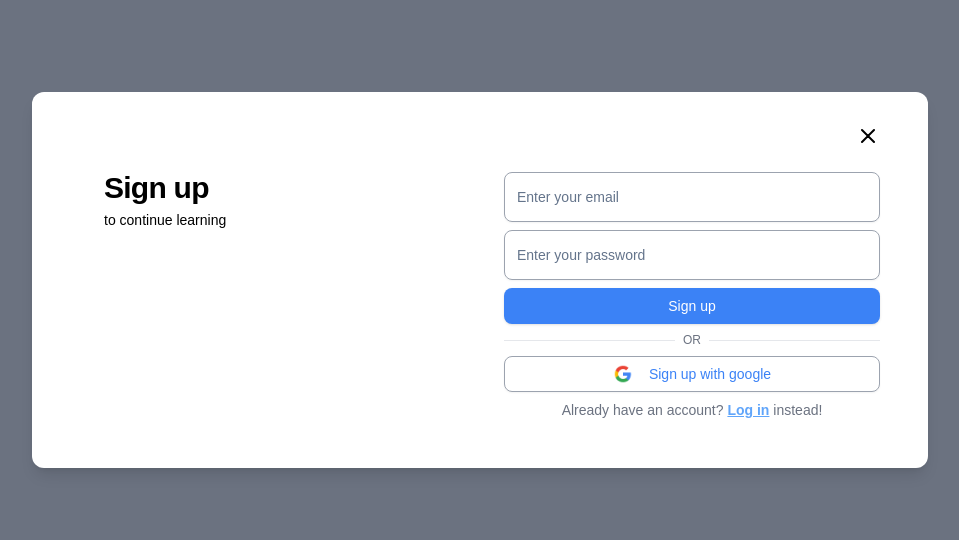
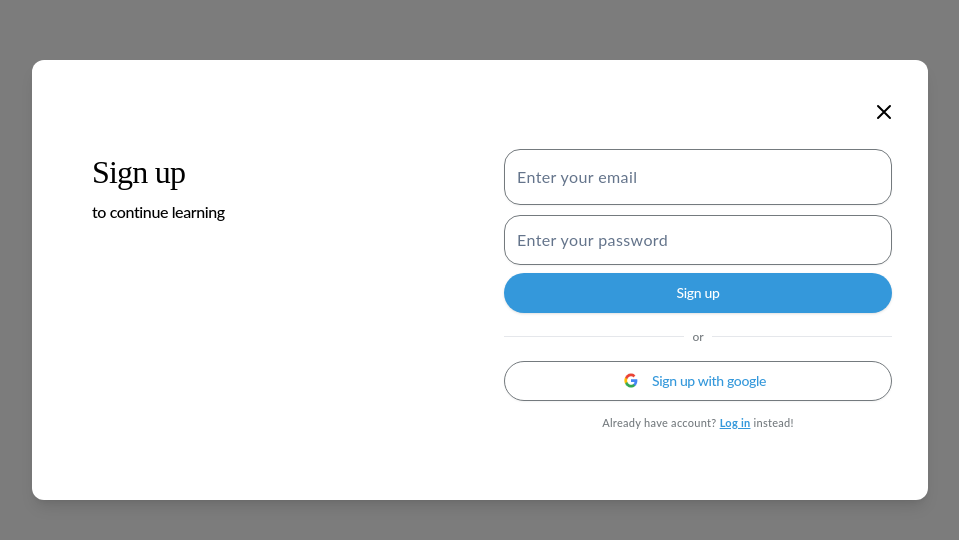
Before and after one commit to team-1-genics-2024/fe, a Next.js app: page /signup in a window 1280 px wide. Shown: the part 120-660 px from the top of the page, without its empty margins (160-1119 px from the left). Built offline with nearby package versions, Linux system fonts and the light colour scheme.

Commit message:
style finishing

```diff
--- a/app/layout.tsx
+++ b/app/layout.tsx
@@ -1,17 +1,8 @@
 import type { Metadata } from "next";
-import localFont from "next/font/local";
+import {Inter} from 'next/font/google'
 import "./globals.css";
 
-const geistSans = localFont({
-  src: "./fonts/GeistVF.woff",
-  variable: "--font-geist-sans",
-  weight: "100 900",
-});
-const geistMono = localFont({
-  src: "./fonts/GeistMonoVF.woff",
-  variable: "--font-geist-mono",
-  weight: "100 900",
-});
+const inter = Inter({ subsets: ["latin"] });
 
 export const metadata: Metadata = {
   title: "Create Next App",
@@ -26,7 +17,7 @@ export default function RootLayout({
   return (
     <html lang="en" className="!scroll-smooth">
       <body
-        className={`${geistSans.variable} ${geistMono.variable} antialiased`}
+        className={`${inter.className} antialiased`}
       >
         {children}
       </body>
--- a/app/login/page.tsx
+++ b/app/login/page.tsx
@@ -1,18 +1,46 @@
 "use client";
-import React from "react";
+import React, { useState } from "react";
 import { Button } from "@/components/ui/button";
 import { Input } from "@/components/ui/input";
 import Image from "next/image";
 import Link from "next/link";
 import { CardContent, CardHeader, CardTitle } from "@/components/ui/card";
-import { useFormStatus as useFormStatus } from "react-dom";
+import { useFormStatus } from "react-dom";
+import { Alert, AlertDescription } from "@/components/ui/alert";
+import { useRouter } from "next/navigation";
 
 export default function Page() {
+  const router = useRouter();
   const { pending } = useFormStatus();
+  const [email, setEmail] = useState("");
+  const [password, setPassword] = useState("");
+  const [error, setError] = useState("");
+
+  const existingEmails = ["test@example.com", "user@example.com"];
+
+  const handleEmailChange = (e: React.ChangeEvent<HTMLInputElement>) => {
+    setEmail(e.target.value);
+    setError("");
+  };
+
+  const handleSubmit = (e: React.FormEvent<HTMLFormElement>) => {
+    e.preventDefault();
+
+    if (existingEmails.includes(email)) {
+      setError(
+        "You already have an account with that email address. Try to log in instead."
+      );
+      return;
+    }
+  };
+
   return (
-    <div className="min-h-screen flex items-center justify-center bg-gray-500 dark:bg-gray-900 px-4">
-      <div className="w-full max-w-md lg:max-w-4xl lg:flex lg:items-center lg:justify-between p-6 bg-white dark:bg-gray-800 rounded-xl shadow-lg relative">
-        <button className="absolute top-4 right-4 lg:right-12 lg:top-8 text-black hover:text-gray-700 dark:text-gray-400 dark:hover:text-gray-200">
+    <div className="min-h-screen flex items-center justify-center bg-[#7c7c7c]">
+      <div className="w-full max-w-md lg:max-w-4xl lg:p-3 lg:h-[440px] lg:flex lg:items-center lg:justify-between p-0 bg-white rounded-xl shadow-lg relative lg:space-y-10">
+        <button
+          className="absolute top-6 lg:top-10 right-6 lg:right-8 text-black"
+          onClick={() => router.push("/")} // back to the home
+        >
           <svg
             xmlns="http://www.w3.org/2000/svg"
             className="h-6 w-6"
@@ -29,62 +57,90 @@ export default function Page() {
           </svg>
         </button>
 
-        {/* layar device besar */}
-        <div className="hidden lg:block lg:w-1/2 text-white p-6">
-          <CardHeader className="space-y-1 mb-40">
-            <CardTitle className="text-3xl font-bold text-black ">
+        {/* Large screen */}
+        <div className="hidden lg:block lg:w-1/2 text-white p-6 w-[862px] h-[392px] py-6">
+          <CardHeader className="space-y-2">
+            <CardTitle className="text-[32px] font-medium text-black font-['Poppins'] leading-10">
               Log in
             </CardTitle>
-            <p className="text-sm text-black dark:text-gray-400 ">
+            <p className="text-black text-base font-medium font-['Lato'] leading-normal tracking-tight">
               to continue learning
             </p>
+            <form onSubmit={handleSubmit}>
+              {error && (
+                <Alert
+                  variant="destructive"
+                  className="text-xs bg-[#ffdad7] text-[#c5524c] rounded-xl inline-flex gap-4 p-4 h-auto items-center mt-2"
+                >
+                  <AlertDescription className="self-stretch text-[#c5524c] text-sm font-normal font-['Lato'] leading-[1.5] tracking-wide">
+                    {error}
+                  </AlertDescription>
+                </Alert>
+              )}
+            </form>
           </CardHeader>
         </div>
 
-        {/* layar device kecil */}
+        {/* Small screen */}
         <div className="w-full lg:w-1/2">
-          <CardHeader className="space-y-1 mb-0 lg:hidden">
-            <CardTitle className="text-2xl font-bold text-start">
+          <CardHeader className="space-y-1 lg:hidden">
+            <CardTitle className="text-[32px] font-medium font-['Poppins'] leading-10 text-start">
               Log in
             </CardTitle>
             <p className="text-sm text-black dark:text-gray-400 text-start">
               to continue learning
             </p>
           </CardHeader>
-          <CardContent className="space-y-2 lg:mt-14">
-            <div className="space-y-2">
+          <CardContent className="space-y-4">
+            <form onSubmit={handleSubmit} className="space-y-2">
+              {error && (
+                <Alert
+                  variant="destructive"
+                  className="lg:hidden mb-4 bg-[#ffdad7] text-[#c5524c] rounded-xl inline-flex gap-4 p-4 h-auto items-center"
+                >
+                  <AlertDescription className="self-stretch text-[#c5524c] text-xs font-normal font-['Lato'] leading-[1.5] tracking-wide">
+                    {error}
+                  </AlertDescription>
+                </Alert>
+              )}
+              <div className="space-y-2.5">
                 <Input
                   type="email"
                   required
+                  value={email}
+                  onChange={handleEmailChange}
                   placeholder="Enter your email"
-                className="w-full px-3 py-6 border rounded-lg border-gray-400 focus:ring-2 focus:ring-blue-500"
+                  className="w-full h-14 px-3 py-6 border rounded-2xl border-[#747a7e] text-[#454b4f] text-base font-normal font-['Lato'] leading-normal tracking-wide"
                 />
                 <Input
                   type="password"
                   required
+                  value={password}
+                  onChange={(e) => setPassword(e.target.value)}
                   placeholder="Enter your password"
-                className="w-full px-3 py-6 border rounded-lg border-gray-400 focus:ring-2 focus:ring-blue-500"
+                  className="w-fullh-14  px-3 py-6 border rounded-2xl border-[#747a7e] text-[#454b4f] text-base font-normal font-['Lato'] leading-normal tracking-wide"
                 />
               </div>
 
               <Button
-              className="w-full bg-blue-500 rounded-lg hover:bg-blue-600 text-white py-2 transition-colors"
+                className=" text-sm h-10 w-full bg-[#3498db] rounded-[100px] hover:bg-[#3498DB] text-white transition-colors font-medium font-['Lato'] leading-tight tracking-tight"
                 disabled={pending}
                 type="submit"
               >
                 {pending ? (
-                <div className="h-5 w-5 animate-spin rounded-full border-b-2 border-white"></div>
+                  <div className="h-5 w-5 animate-spin rounded-full border-b-2 border-white text-[#3498db]"></div>
                 ) : (
                   <>Log in</>
                 )}
               </Button>
+            </form>
 
             <div className="relative my-4">
               <div className="absolute inset-0 flex items-center">
                 <span className="w-full border-t dark:border-gray-700" />
               </div>
-              <div className="relative flex justify-center text-xs uppercase">
-                <span className="bg-white dark:bg-gray-800 px-2 text-gray-500 dark:text-gray-400">
+              <div className="relative flex justify-center text-xs font-medium">
+                <span className="bg-white dark:bg-gray-800 px-2 text-[#747a7e] dark:text-gray-400 font-['Lato']">
                   or
                 </span>
               </div>
@@ -92,18 +148,27 @@ export default function Page() {
 
             <Button
               variant="outline"
-              className="w-full border border-gray-400 text-blue-500 dark:border-gray-700 rounded-lg p-2 flex items-center justify-center space-x-2 hover:bg-gray-50 dark:hover:bg-gray-700 hover:text-blue-600"
+              className="w-full h-10 border rounded-[100px] border-[#747a7e] text-[#3498db] text-sm font-medium font-['Lato'] leading-tight tracking-tight dark:border-gray-700 p-2 flex items-center justify-center space-x-1 pl-4 pr-6 py-2.5"
             >
-              <Image src="/Google.png" width={20} height={20} alt="google" />
+              <Image
+                src="/Google.png"
+                width={20}
+                height={20}
+                alt="google"
+                className="p-[0.94px] w-[18px] h-[18px]"
+              />
               <span>Log in with google</span>
             </Button>
 
-            <p className="text-sm text-center text-gray-500 dark:text-gray-400">
+            <p className="text-[#747a7e] text-center text-[11px] font-medium font-['Lato'] leading-none tracking-wide">
               Don't have account yet?{" "}
-              <Link href="/signup" target='_blank' className="text-blue-400 underline font-bold">
+              <Link
+                href="/signup"
+                className="text-[#3498db] text-[11px] font-bold font-['Lato'] underline leading-none tracking-wide"
+              >
                 Sign up
               </Link>
-              <span className="text-gray-500"> first!</span>
+              <span className="ext-[#747a7e]"> first!</span>
             </p>
           </CardContent>
         </div>
--- a/app/page.tsx
+++ b/app/page.tsx
@@ -4,8 +4,9 @@ import Link from 'next/link';
 
 export default function Home() {
   return (
-    <main>
-      <Link href='/signup' className='mr-4 text-red-400'>sign up here</Link>
+    <main className='text-center justify-center leading-10'>
+      <h1 className='font-bold'>This is Homepage</h1>
+      <Link href='/signup' className='mr-4 text-red-600'>sign up here</Link>
       <Link href='/login' className='text-red-600'>login here</Link>
     </main>
   );
--- a/app/signup/page.tsx
+++ b/app/signup/page.tsx
@@ -1,18 +1,46 @@
 "use client";
-import React from "react";
+import React, { useState } from "react";
 import { Button } from "@/components/ui/button";
 import { Input } from "@/components/ui/input";
 import Image from "next/image";
 import Link from "next/link";
 import { CardContent, CardHeader, CardTitle } from "@/components/ui/card";
-import { useFormStatus as useFormStatus } from "react-dom";
+import { useFormStatus } from "react-dom";
+import { Alert, AlertDescription } from "@/components/ui/alert";
+import { useRouter } from "next/navigation";
 
 export default function Page() {
+  const router = useRouter();
   const { pending } = useFormStatus();
+  const [email, setEmail] = useState("");
+  const [password, setPassword] = useState("");
+  const [error, setError] = useState("");
+
+  const existingEmails = ["test@example.com", "user@example.com"];
+
+  const handleEmailChange = (e: React.ChangeEvent<HTMLInputElement>) => {
+    setEmail(e.target.value);
+    setError("");
+  };
+
+  const handleSubmit = (e: React.FormEvent<HTMLFormElement>) => {
+    e.preventDefault();
+
+    if (existingEmails.includes(email)) {
+      setError(
+        "You already have an account with that email address. Try to log in instead."
+      );
+      return;
+    }
+  };
+
   return (
-    <div className="min-h-screen flex items-center justify-center bg-gray-500 dark:bg-gray-900 px-4">
-      <div className="w-full max-w-md lg:max-w-4xl lg:flex lg:items-center lg:justify-between p-6 bg-white dark:bg-gray-800 rounded-xl shadow-lg relative">
-        <button className="absolute top-4 right-4 lg:right-12 lg:top-8 text-black hover:text-gray-700 dark:text-gray-400 dark:hover:text-gray-200">
+    <div className="min-h-screen flex items-center justify-center bg-[#7c7c7c]">
+      <div className="w-full max-w-md lg:max-w-4xl lg:p-3 lg:h-[440px] lg:flex lg:items-center lg:justify-between p-0 bg-white rounded-xl shadow-lg relative lg:space-y-10">
+        <button
+          className="absolute top-6 lg:top-10 right-6 lg:right-8 text-black"
+          onClick={() => router.push("/")} // back to the home
+        >
           <svg
             xmlns="http://www.w3.org/2000/svg"
             className="h-6 w-6"
@@ -29,62 +57,90 @@ export default function Page() {
           </svg>
         </button>
 
-        {/* layar device besar */}
-        <div className="hidden lg:block lg:w-1/2 text-white p-6">
-          <CardHeader className="space-y-1 mb-40">
-            <CardTitle className="text-3xl font-bold text-black ">
+        {/* Large screen */}
+        <div className="hidden lg:block lg:w-1/2 text-white p-6 w-[862px] h-[392px] py-6">
+          <CardHeader className="space-y-2">
+            <CardTitle className="text-[32px] font-medium text-black font-['Poppins'] leading-10">
               Sign up
             </CardTitle>
-            <p className="text-sm text-black dark:text-gray-400 ">
+            <p className="text-black text-base font-medium font-['Lato'] leading-normal tracking-tight">
               to continue learning
             </p>
+            <form onSubmit={handleSubmit}>
+              {error && (
+                <Alert
+                  variant="destructive"
+                  className="text-xs bg-[#ffdad7] text-[#c5524c] rounded-xl inline-flex gap-4 p-4 h-auto items-center mt-2"
+                >
+                  <AlertDescription className="self-stretch text-[#c5524c] text-sm font-normal font-['Lato'] leading-[1.5] tracking-wide">
+                    {error}
+                  </AlertDescription>
+                </Alert>
+              )}
+            </form>
           </CardHeader>
         </div>
 
-        {/* layar device kecil */}
+        {/* Small screen */}
         <div className="w-full lg:w-1/2">
-          <CardHeader className="space-y-1 mb-0 lg:hidden">
-            <CardTitle className="text-2xl font-bold text-start">
+          <CardHeader className="space-y-1 lg:hidden">
+            <CardTitle className="text-[32px] font-medium font-['Poppins'] leading-10 text-start">
               Sign up
             </CardTitle>
             <p className="text-sm text-black dark:text-gray-400 text-start">
               to continue learning
             </p>
           </CardHeader>
-          <CardContent className="space-y-2 lg:mt-14">
-            <div className="space-y-2">
+          <CardContent className="space-y-4">
+            <form onSubmit={handleSubmit} className="space-y-2">
+              {error && (
+                <Alert
+                  variant="destructive"
+                  className="lg:hidden mb-4 bg-[#ffdad7] text-[#c5524c] rounded-xl inline-flex gap-4 p-4 h-auto items-center"
+                >
+                  <AlertDescription className="self-stretch text-[#c5524c] text-xs font-normal font-['Lato'] leading-[1.5] tracking-wide">
+                    {error}
+                  </AlertDescription>
+                </Alert>
+              )}
+              <div className="space-y-2.5">
                 <Input
                   type="email"
                   required
+                  value={email}
+                  onChange={handleEmailChange}
                   placeholder="Enter your email"
-                className="w-full px-3 py-6 border border-gray-400 rounded-lg focus:ring-2 focus:ring-blue-500"
+                  className="w-full h-14 px-3 py-6 border rounded-2xl border-[#747a7e] text-[#454b4f] text-base font-normal font-['Lato'] leading-normal tracking-wide"
                 />
                 <Input
                   type="password"
                   required
+                  value={password}
+                  onChange={(e) => setPassword(e.target.value)}
                   placeholder="Enter your password"
-                className="w-full px-3 py-6 border border-gray-400 rounded-lg focus:ring-2 focus:ring-blue-500"
+                  className="w-fullh-14  px-3 py-6 border rounded-2xl border-[#747a7e] text-[#454b4f] text-base font-normal font-['Lato'] leading-normal tracking-wide"
                 />
               </div>
 
               <Button
-              className="w-full bg-blue-500 hover:bg-blue-600 text-white py-2 rounded-lg transition-colors"
+                className=" text-sm h-10 w-full bg-[#3498db] rounded-[100px] hover:bg-[#3498DB] text-white transition-colors font-medium font-['Lato'] leading-tight tracking-tight"
                 disabled={pending}
                 type="submit"
               >
                 {pending ? (
-                <div className="h-5 w-5 animate-spin rounded-full border-b-2 border-white"></div>
+                  <div className="h-5 w-5 animate-spin rounded-full border-b-2 border-white text-[#3498db]"></div>
                 ) : (
                   <>Sign up</>
                 )}
               </Button>
+            </form>
 
             <div className="relative my-4">
               <div className="absolute inset-0 flex items-center">
                 <span className="w-full border-t dark:border-gray-700" />
               </div>
-              <div className="relative flex justify-center text-xs uppercase">
-                <span className="bg-white dark:bg-gray-800 px-2 text-gray-500 dark:text-gray-400">
+              <div className="relative flex justify-center text-xs font-medium">
+                <span className="bg-white dark:bg-gray-800 px-2 text-[#747a7e] dark:text-gray-400 font-['Lato']">
                   or
                 </span>
               </div>
@@ -92,18 +148,27 @@ export default function Page() {
 
             <Button
               variant="outline"
-              className="w-full border text-blue-500 border-gray-400 dark:border-gray-700 rounded-lg p-2 flex items-center justify-center space-x-2 hover:bg-gray-50 dark:hover:bg-gray-700 hover:text-blue-600"
+              className="w-full h-10 border rounded-[100px] border-[#747a7e] text-[#3498db] text-sm font-medium font-['Lato'] leading-tight tracking-tight dark:border-gray-700 p-2 flex items-center justify-center space-x-1 pl-4 pr-6 py-2.5"
             >
-              <Image src="/Google.png" width={20} height={20} alt="google" />
+              <Image
+                src="/Google.png"
+                width={20}
+                height={20}
+                alt="google"
+                className="p-[0.94px] w-[18px] h-[18px]"
+              />
               <span>Sign up with google</span>
             </Button>
 
-            <p className="text-sm text-center text-gray-500 dark:text-gray-400">
-              Already have an account?{" "}
-              <Link href="/login" target='_blank' className="text-blue-400 underline font-bold">
+            <p className="text-[#747a7e] text-center text-[11px] font-medium font-['Lato'] leading-none tracking-wide">
+              Already have account?{" "}
+              <Link
+                href="/login"
+                className="text-[#3498db] text-[11px] font-bold font-['Lato'] underline leading-none tracking-wide"
+              >
                 Log in
               </Link>
-              <span className="text-gray-500"> instead!</span>
+              <span className="text-[#747a7e]"> instead!</span>
             </p>
           </CardContent>
         </div>
--- /dev/null
+++ b/components/ui/alert.tsx
@@ -0,0 +1,59 @@
+import * as React from "react"
+import { cva, type VariantProps } from "class-variance-authority"
+
+import { cn } from "@/lib/utils"
+
+const alertVariants = cva(
+  "relative w-full rounded-lg border px-4 py-3 text-sm [&>svg+div]:translate-y-[-3px] [&>svg]:absolute [&>svg]:left-4 [&>svg]:top-4 [&>svg]:text-slate-950 [&>svg~*]:pl-7 dark:border-slate-800 dark:[&>svg]:text-slate-50",
+  {
+    variants: {
+      variant: {
+        default: "bg-red-400 dark:bg-red-400 dark:text-slate-50",
+        destructive:
+          "text-red-600 dark:border-red-500 [&>svg]:text-red-500 dark:border-red-900/50 dark:text-red-900 dark:dark:border-red-900 dark:[&>svg]:text-red-900",
+      },
+    },
+    defaultVariants: {
+      variant: "default",
+    },
+  }
+)
+
+const Alert = React.forwardRef<
+  HTMLDivElement,
+  React.HTMLAttributes<HTMLDivElement> & VariantProps<typeof alertVariants>
+>(({ className, variant, ...props }, ref) => (
+  <div
+    ref={ref}
+    role="alert"
+    className={cn(alertVariants({ variant }), className)}
+    {...props}
+  />
+))
+Alert.displayName = "Alert"
+
+const AlertTitle = React.forwardRef<
+  HTMLParagraphElement,
+  React.HTMLAttributes<HTMLHeadingElement>
+>(({ className, ...props }, ref) => (
+  <h5
+    ref={ref}
+    className={cn("mb-1 font-medium leading-none tracking-tight", className)}
+    {...props}
+  />
+))
+AlertTitle.displayName = "AlertTitle"
+
+const AlertDescription = React.forwardRef<
+  HTMLParagraphElement,
+  React.HTMLAttributes<HTMLParagraphElement>
+>(({ className, ...props }, ref) => (
+  <div
+    ref={ref}
+    className={cn("text-sm [&_p]:leading-relaxed", className)}
+    {...props}
+  />
+))
+AlertDescription.displayName = "AlertDescription"
+
+export { Alert, AlertTitle, AlertDescription }
```
Lines whose indentation alone changed are shown as unchanged.
